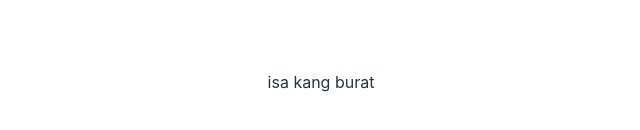
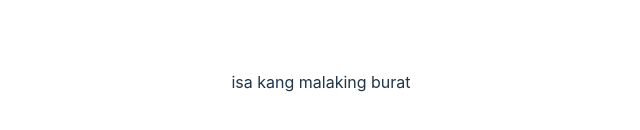
Before and after one commit to jamescasipong/inventory-management, a React (Vite) app: page / in a window 1280 px wide. Shown: the part 318-448 px from the top of the page, without its empty margins (319-959 px from the left). Built offline with nearby package versions, Linux system fonts and the light colour scheme.

Commit message:
Update App.jsx

```diff
--- a/src/App.jsx
+++ b/src/App.jsx
@@ -2,11 +2,9 @@ import { useState } from "react";
 import "./App.css";
 
 function App() {
-  const [count, setCount] = useState(0);
-
   return (
     <>
-      <p className="text-yellow">isa kang burat</p>
+      <p>isa kang malaking burat</p>
     </>
   );
 }
```
